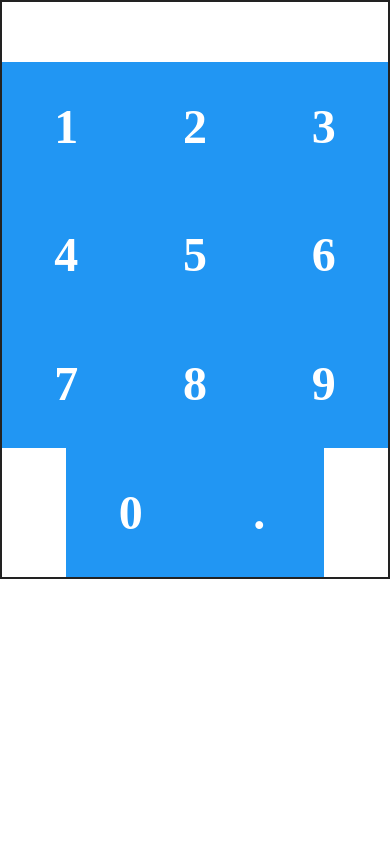
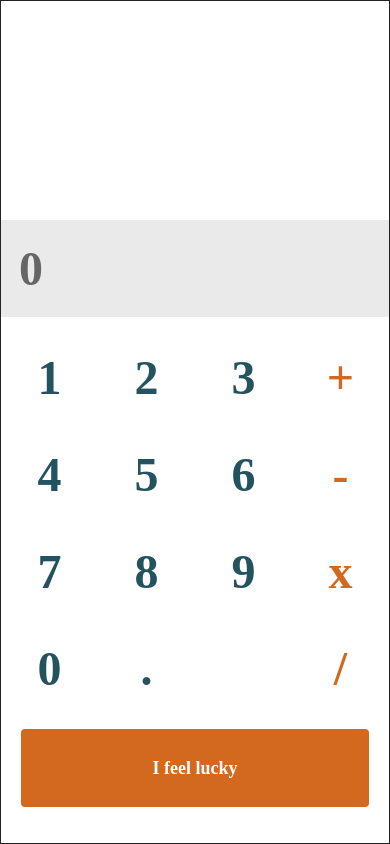
Before and after one commit to davidputney/calcroulette, a React Native app: screen / in a window 390 px wide. Built offline with nearby package versions, Linux system fonts and the light colour scheme; a web font is replaced by a local one.

Commit message:
Updates the button styles.

```diff
--- a/App.js
+++ b/App.js
@@ -75,7 +75,7 @@ const ButtonFoo=() => {
 export default class HelloWorldApp extends Component {
   constructor(props) {
     super(props)
-    this.state = { textVal: "Hello world var yyy", numberButtons: buttonArray,  fontsLoaded: false, }
+    this.state = { textVal: "Hello world var yyy", numberButtons: buttonArray,  fontsLoaded: false, val: 0 }
     this._onPressButton = this._onPressButton.bind(this)
   }
 
@@ -92,6 +92,7 @@ export default class HelloWorldApp extends Component {
     // alert('You tapped the button!')
     console.log(val)
     console.log(this.state.fontsLoaded)
+    this.setState({ val: val })
   }
 
   _onLongPressButton() {
@@ -103,7 +104,8 @@ export default class HelloWorldApp extends Component {
     <AppContainer
       isLoaded = { this.state.fontsLoaded }
       f = { this._onPressButton }
-      buttonStyle = { styles.button }
+      // buttonStyle = { styles.button }
+      windowVal = { this.state.val }
     />
 
     );
--- a/components/appContainer.jsx
+++ b/components/appContainer.jsx
@@ -14,14 +14,21 @@ const customFonts = {
 const buttonArray = [1,2,3,4,5,6,7,8,9,0];
 
 
-const AppContainer = ({ isLoaded = false, f, buttonStyle }) => {
+const AppContainer = ({ isLoaded = false, f, buttonStyle, windowVal }) => {
     if (!isLoaded) {
         return <AppLoading />;
     }
     return (
-        <View
-            style={styles.container}
-        >
+        <View style={styles.appContainer}>
+        <View style={styles.valueDisplay}>
+            <Text
+                style={styles.valueText}
+            >{`${windowVal}`}</Text>
+        </View>
+
+        <View style={styles.keyboardContainer}>
+            <View style={styles.keyboardLeft}>
+                <View style={styles.valueKeys}>
                     { [1,2,3,4,5,6,7,8,9,0,"."].map((el, i) => {
                         return (
                         <CalcButton
@@ -33,7 +40,33 @@ const AppContainer = ({ isLoaded = false, f, buttonStyle }) => {
                         />
                         )
                     }) }
+                </View>
+                </View>
 
+                <View style={styles.keyboardRight}>
+                { ["+","-","x","/"].map((el, i) => {
+                        return (
+                        <CalcButton
+                            f = { f }
+                            buttonText = { el }
+                            textStyle = {  styles.buttonOperatorText }
+                            touchable = { styles.touchableWide }
+                            buttonStyle = { styles.buttonOperator }
+                            val={ el }
+                            key = { i }
+                        />
+                        )
+                    }) }
+                </View>
+        </View>
+        <CalcButton
+                    f = { f }
+                    buttonText = { "I feel lucky" }
+                    textStyle = {  styles.buttonTextSmall }
+                    buttonStyle = { styles.buttonWide }
+                    touchable = { styles.touchableWideToo }
+                    val={ "=" }
+                />
         </View>
     );
 }
--- a/components/resusable/calcButton.jsx
+++ b/components/resusable/calcButton.jsx
@@ -2,19 +2,19 @@ import React from 'react';
 import { View, Text, TouchableHighlight } from 'react-native';
 import { styles } from "../../styles/styles";
 
- const CalcButton=({ f, buttonText, buttonStyle = styles.button, val }) => {
+ const CalcButton=({ f, buttonText, textStyle=styles.buttonText, buttonStyle = styles.button, touchable = styles.touchable, val }) => {
     const clicky=(e) => {
       f(e, val)
     }
     return (
       <TouchableHighlight
-        style={styles.touchable}
+        style={touchable}
         onPress={clicky}
-        underlayColor="white"
+        underlayColor="#d0d0d0"
       >
         <View style={buttonStyle}>
           <Text
-            style={styles.buttonText}
+            style={textStyle}
           >{`${buttonText}`}</Text>
         </View>
       </TouchableHighlight>
--- a/styles/styles.js
+++ b/styles/styles.js
@@ -1,42 +1,125 @@
 import { StyleSheet } from 'react-native';
 
 const styles = StyleSheet.create({
-    container: {
+    appContainer: {
+      display:"flex",
+      flexDirection: 'column',
+      justifyContent: 'flex-end',
+      // paddingTop: 60,
+      alignItems: 'center',
+      borderWidth: 1,
+      borderColor: "#222222",
+      width:"100%",
+      height:"100%",
+      paddingBottom: 48,
+    },
+    valueDisplay: {
+      width:"100%",
+      display:"flex",
+      justifyContent: "center",
+      paddingLeft: 18,
+      backgroundColor:"#eaeaeb",
+      aspectRatio:4,
+      marginRight:20,
+      marginLeft:20,
+      marginBottom:12,
+    },
+    keyboardContainer: {
+      display:"flex",
+      flexDirection: 'row',
+      width:"100%",
+      // borderWidth: 1,
+      borderColor: "#800000",
+      // borderWidth:1,
+    },
+    keyboardLeft: {
+      display:"flex",
+      flexDirection: 'column',
+      width:"75%",
+      // borderWidth: 1,
+      borderColor: "#8B008B",
+      backgroundColor: "#ffffff"
+    },
+    keyboardRight: {
+      display:"flex",
+      flexDirection: 'column',
+      width:"25%",
+      // borderWidth: 1,
+      borderColor: "#DAA520",
+    },
+    valueKeys: {
       display:"flex",
       flexDirection: 'row',
       flexWrap: "wrap",
-      justifyContent: 'center',
-      paddingTop: 60,
+      justifyContent: 'flex-start',
       alignItems: 'center',
-      borderWidth: 2,
-      borderColor: "#222222",
+      // borderWidth: 1,
+      borderColor: "#00BFFF",
       width:"100%",
     },
     touchable: {
       width: "33.3333%",
-      aspectRatio: 1
+      aspectRatio: 1,
+      borderRadius: 150,
+    },
+    touchableWide: {
+      width: "100%",
+    },
+    touchableWideToo: {
+      width: "100%",
+      aspectRatio: 5,
+      paddingLeft:20,
+      paddingRight:20,
     },
     button: {
       width: "auto",
       aspectRatio:1,
       alignItems: 'center',
       justifyContent:"center",
-      backgroundColor: '#2196F3',
+      backgroundColor: '#ffffff',
     },
     buttonOperator: {
       justifyContent:"center",
       width: "auto",
       aspectRatio:1,
       alignItems: 'center',
-      backgroundColor: '#FFA500',
+      backgroundColor: '#ffffff',
+    },
+    buttonWide: {
+      justifyContent:"center",
+      width: "100%",
+      alignItems: 'center',
+      backgroundColor: '#D2691E',
+      height: "100%",
+      borderRadius:4,
+      marginTop: 12,
     },
     buttonText: {
       textAlign: 'center',
-      padding: 20,
-      color: 'white',
+      color: '#245360',
       fontSize: 48,
       fontWeight: "bold",
       fontFamily: 'Ginger'
+    },
+    buttonOperatorText: {
+      textAlign: 'center',
+      color: '#D2691E',
+      fontSize: 48,
+      fontWeight: "bold",
+      fontFamily: 'Ginger'
+    },
+    buttonTextSmall: {
+      textAlign: 'center',
+      color: '#ffffff',
+      fontSize: 18,
+      fontWeight: "bold",
+      fontFamily: 'Ginger'
+    },
+    valueText: {
+      fontSize: 48,
+      color: "#666666",
+      fontWeight:"bold",
+      fontFamily: "Ginger",
     },
     keyboardWrapper: {
       display: "flex",
```
Lines whose indentation alone changed are shown as unchanged.
